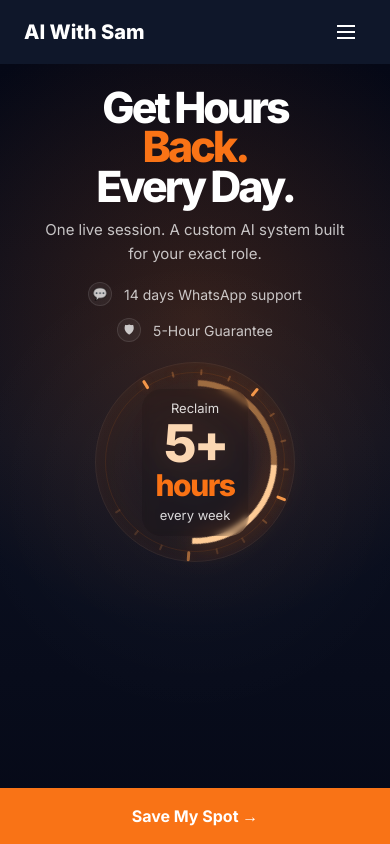
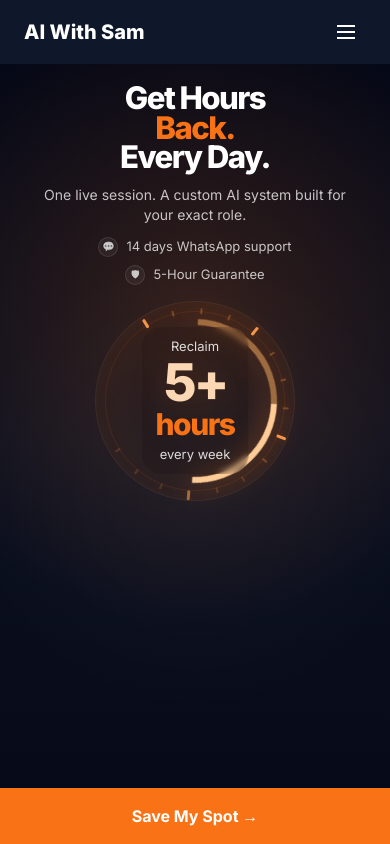
Before and after one commit to samkershner1234-aisk/ai-with-sam, a React (Vite) app: page / in a window 390 px wide. Shown: the top 844 px of the page. Built offline with nearby package versions, Linux system fonts and the light colour scheme.

Commit message:
Adjust Hero component styles for mobile layout

```diff
--- a/src/components/landing/Hero.jsx
+++ b/src/components/landing/Hero.jsx
@@ -108,22 +108,22 @@ export default function Hero() {
       <div className="absolute inset-0 bg-[radial-gradient(circle_at_50%_50%,rgba(255,255,255,0.03)_0%,transparent_50%)]" />
 
       {/* ── MOBILE layout ── */}
-      <div className="relative flex flex-col items-center px-6 pt-6 pb-4 text-center md:hidden">
+      <div className="relative flex flex-col items-center px-6 pt-5 pb-4 text-center md:hidden">
 
-        <h1 className="text-[clamp(40px,11vw,64px)] font-black leading-[0.92] tracking-[-0.07em]">
+        <h1 className="text-[clamp(28px,8vw,42px)] font-black leading-[0.95] tracking-[-0.05em]">
           <span className="block text-white">Get Hours</span>
           <span className="block"><span className="text-[#F97316]">Back.</span></span>
           <span className="block text-white">Every Day.</span>
         </h1>
 
-        <p className="mt-3 max-w-xs text-[15px] leading-6 text-white/75">
+        <p className="mt-3 max-w-xs text-[14px] leading-5 text-white/75">
           One live session. A custom AI system built for your exact role.
         </p>
 
-        <div className="mt-4 flex flex-col items-center space-y-3">
+        <div className="mt-3 flex flex-col items-center space-y-2">
           {badges.map((b) => (
-            <div key={b.text} className="flex items-center gap-3 text-[14px] text-white/75">
-              <span className="grid h-6 w-6 place-items-center rounded-full border border-white/10 bg-white/5 text-xs">
+            <div key={b.text} className="flex items-center gap-2 text-[13px] text-white/75">
+              <span className="grid h-5 w-5 place-items-center rounded-full border border-white/10 bg-white/5 text-[10px]">
                 {b.icon}
               </span>
               <span>{b.text}</span>
@@ -131,7 +131,7 @@ export default function Hero() {
           ))}
         </div>
 
-        <div className="mt-5 flex items-center justify-center">
+        <div className="mt-4 flex items-center justify-center">
           {ClockGraphic}
         </div>
       </div>
```
